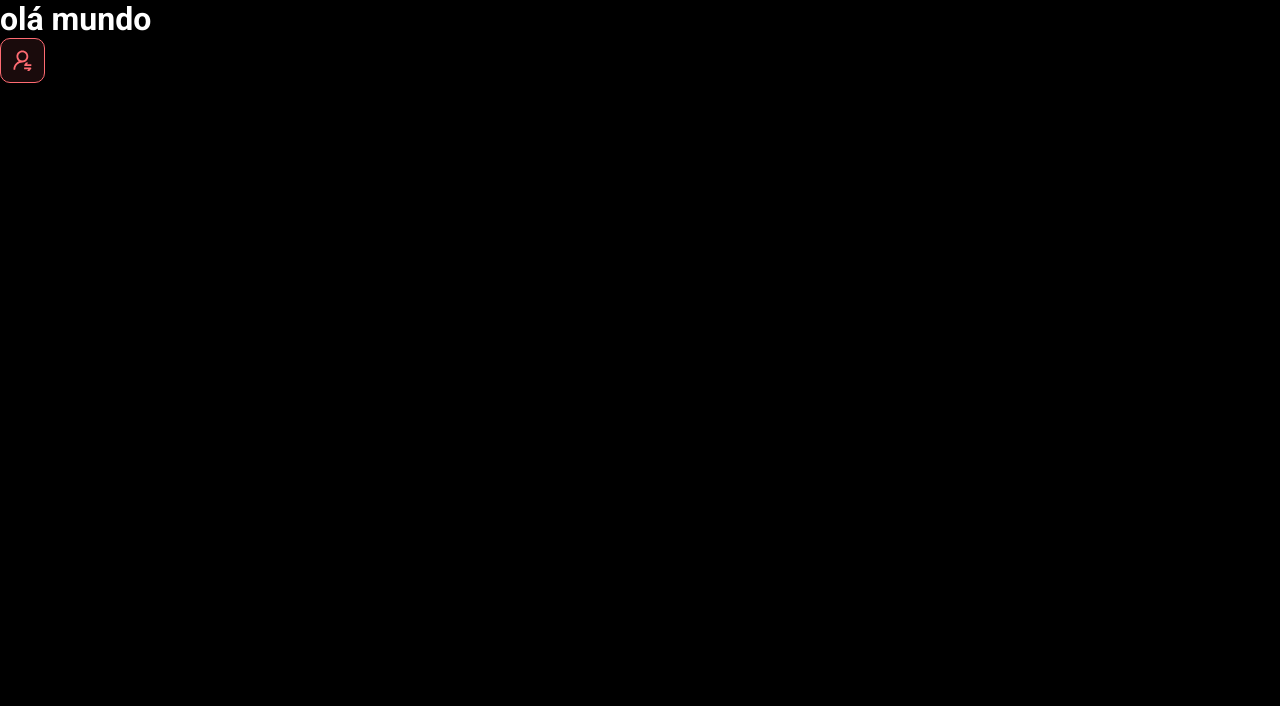
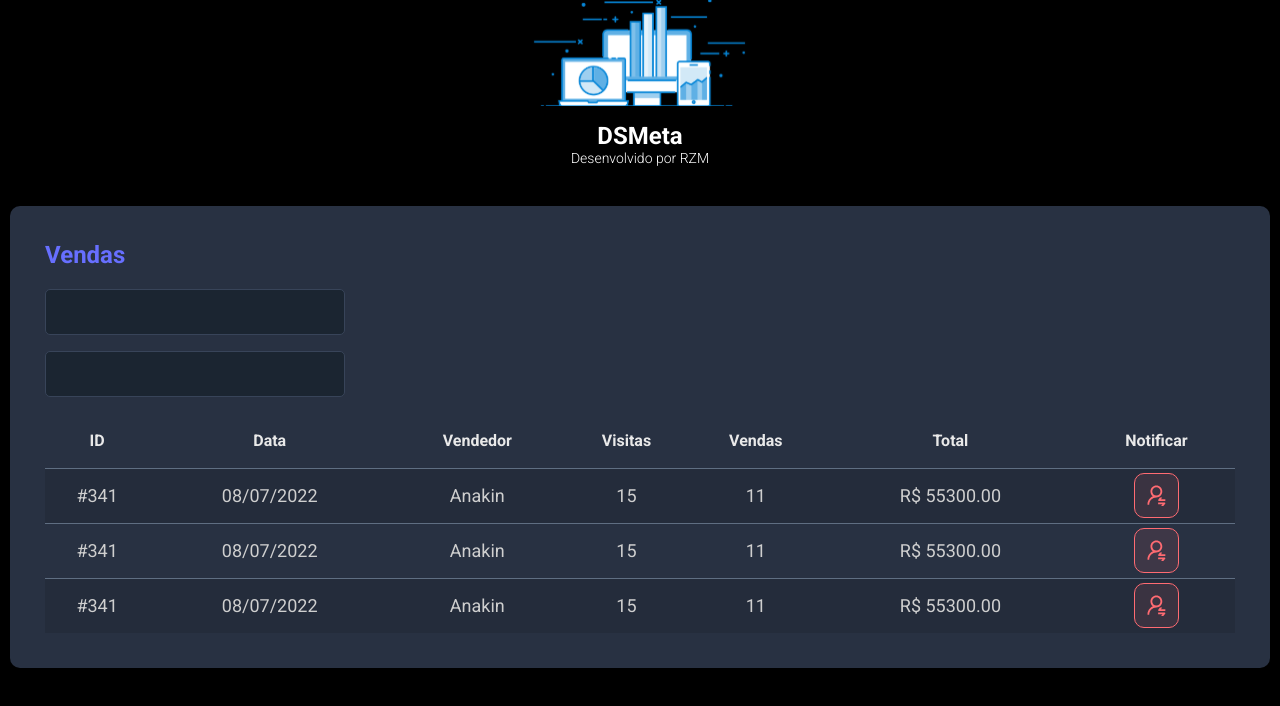
Before and after one commit to zumpchiat/dsmeta, a React (Vite) app in the folder frontend/: page / in a window 1280 px wide. Shown: the top 706 px of the page. Built offline with nearby package versions, Linux system fonts and the light colour scheme.

Commit message:
Other components

```diff
--- a/frontend/src/App.tsx
+++ b/frontend/src/App.tsx
@@ -1,10 +1,22 @@
+import Header from "./components/Header"
 import NotificationButton from "./components/NotificationButton"
+import SalesCard from "./components/SalesCard"
 
 function App() {
   return (
     <>
-      <h1> olá mundo</h1>
-      <NotificationButton />
+
+      <Header />
+
+
+      <main>
+        <section id="sales">
+          <div className="dsmeta-container"></div>
+          <SalesCard />
+        </section>
+
+      </main>
+
 
 
     </>
--- /dev/null
+++ b/frontend/src/components/Header/index.tsx
@@ -0,0 +1,18 @@
+import logo from '../../assets/img/logo.svg'
+import './styles.css'
+
+
+function Header() {
+    return (
+        <div className="dsmeta-logo-container">
+            <img src={logo} alt="DSMeta" />
+            <h1>DSMeta</h1>
+            <p>
+              Desenvolvido por
+              <a href="https://www.instagram.com/devsuperior.ig"> RZM</a>
+            </p>
+        </div>
+    )
+}
+
+export default Header
--- /dev/null
+++ b/frontend/src/components/Header/styles.css
@@ -0,0 +1,27 @@
+header {
+    background: linear-gradient(180deg, #102347 0%, #181818 100%);
+    height: 220px;
+    display: flex;
+    align-items: center;
+    justify-content: center;
+  }
+
+  .dsmeta-logo-container {
+    display: flex;
+    flex-direction: column;
+    align-items: center;
+  }
+
+  .dsmeta-logo-container img {
+    width: 235px;
+  }
+
+  .dsmeta-logo-container h1 {
+    margin-top: 15px;
+    font-size: 24px;
+  }
+
+  .dsmeta-logo-container p {
+    font-size: 14px;
+    font-weight: 300;
+  }
--- /dev/null
+++ b/frontend/src/components/SalesCard/index.tsx
@@ -0,0 +1,87 @@
+
+import NotificationButton from '../NotificationButton'
+import './styles.css'
+
+
+function SalesCard() {
+    return (
+        <>
+            <div className="dsmeta-card">
+                <h2 className="dsmeta-sales-title">Vendas</h2>
+                <div>
+                    <div className="dsmeta-form-control-container">
+                        <input className="dsmeta-form-control" type="text" />
+                    </div>
+                    <div className="dsmeta-form-control-container">
+                        <input className="dsmeta-form-control" type="text" />
+                    </div>
+                </div>
+
+                <div>
+                    <table className="dsmeta-sales-table">
+                        <thead>
+                            <tr>
+                                <th className="show992">ID</th>
+                                <th className="show576">Data</th>
+                                <th>Vendedor</th>
+                                <th className="show992">Visitas</th>
+                                <th className="show992">Vendas</th>
+                                <th>Total</th>
+                                <th>Notificar</th>
+                            </tr>
+                        </thead>
+                        <tbody>
+                            <tr>
+                                <td className="show992">#341</td>
+                                <td className="show576">08/07/2022</td>
+                                <td>Anakin</td>
+                                <td className="show992">15</td>
+                                <td className="show992">11</td>
+                                <td>R$ 55300.00</td>
+                                <td>
+                                    <div className="dsmeta-red-btn-container">
+
+                                          <NotificationButton />
+
+                                    </div>
+                                </td>
+                            </tr>
+                            <tr>
+                                <td className="show992">#341</td>
+                                <td className="show576">08/07/2022</td>
+                                <td>Anakin</td>
+                                <td className="show992">15</td>
+                                <td className="show992">11</td>
+                                <td>R$ 55300.00</td>
+                                <td>
+                                    <div className="dsmeta-red-btn-container">
+                                    <NotificationButton />
+                                    </div>
+                                </td>
+                            </tr>
+                            <tr>
+                                <td className="show992">#341</td>
+                                <td className="show576">08/07/2022</td>
+                                <td>Anakin</td>
+                                <td className="show992">15</td>
+                                <td className="show992">11</td>
+                                <td>R$ 55300.00</td>
+                                <td>
+                                    <div className="dsmeta-red-btn-container">
+                                    <NotificationButton />
+                                    </div>
+                                </td>
+                            </tr>
+                        </tbody>
+
+                    </table>
+                </div>
+
+            </div>
+
+        </>
+    )
+}
+
+
+export default SalesCard
--- /dev/null
+++ b/frontend/src/components/SalesCard/styles.css
@@ -0,0 +1,114 @@
+
+.dsmeta-card {
+    background-color: #283142;
+    border-radius: 10px;
+    padding: 30px 10px;
+  }
+
+
+  .dsmeta-sales-title {
+    color: #676fff;
+    font-size: 24px;
+    margin-bottom: 20px;
+  }
+
+  .dsmeta-form-control-container {
+    margin-bottom: 16px;
+    max-width: 300px;
+  }
+
+  .dsmeta-form-control {
+    width: 100%;
+    height: 46px;
+    background-color: #1b2531;
+    border: 1px solid #384459;
+    border-radius: 5px;
+    color: #9aaabe;
+    padding: 0 20px;
+    font-size: 18px;
+  }
+
+  .dsmeta-sales-table {
+    width: 100%;
+    border-spacing: 0;
+    border-collapse: collapse;
+  }
+
+  .dsmeta-sales-table thead {
+    height: 55px;
+    font-size: 16px;
+    color: #e9e9e9;
+    font-weight: 700;
+  }
+
+  .dsmeta-sales-table tbody {
+    font-size: 14px;
+    font-weight: 400;
+    color: #cfcfcf;
+    text-align: center;
+  }
+
+  .dsmeta-sales-table tbody tr {
+    height: 74px;
+    border-top: 1px solid #5f6e82;
+  }
+
+  .dsmeta-sales-table tbody tr:hover > td {
+    background-color: #384459;
+  }
+
+  .dsmeta-sales-table tbody tr:nth-child(odd) {
+    background-color: #242c3b;
+  }
+
+  .dsmeta-red-btn-container {
+      display: flex;
+      justify-content: center;
+  }
+
+
+  .show576 {
+      display: none;
+  }
+
+  .show992 {
+      display: none;
+  }
+
+  @media (min-width: 576px) {
+      .show576 {
+          display: table-cell;
+      }
+
+      .dsmeta-card {
+          padding: 35px;
+      }
+
+      .dsmeta-sales-table tbody tr {
+          height: 55px;
+      }
+
+      .dsmeta-sales-table tbody {
+          font-size: 18px;
+      }
+  }
+
+  @media (min-width: 992px) {
+      .show992 {
+          display: table-cell;
+      }
+  }
+  Footer
+  © 2022 GitHub, Inc.
+  Footer navigation
+  Terms
+  Privacy
+  Security
+  Status
+  Docs
+  Contact GitHub
+  Pricing
+  API
+  Training
+  Blog
+  About
--- a/frontend/src/index.css
+++ b/frontend/src/index.css
@@ -20,39 +20,8 @@
   text-decoration: none;
 }
 
-header {
-  background: linear-gradient(180deg, #102347 0%, #181818 100%);
-  height: 220px;
-  display: flex;
-  align-items: center;
-  justify-content: center;
-}
 
-.dsmeta-logo-container {
-  display: flex;
-  flex-direction: column;
-  align-items: center;
-}
 
-.dsmeta-logo-container img {
-  width: 235px;
-}
-
-.dsmeta-logo-container h1 {
-  margin-top: 15px;
-  font-size: 24px;
-}
-
-.dsmeta-logo-container p {
-  font-size: 14px;
-  font-weight: 300;
-}
-
-.dsmeta-card {
-  background-color: #283142;
-  border-radius: 10px;
-  padding: 30px 10px;
-}
 
 .dsmeta-container {
   width: 100%;
@@ -63,95 +32,3 @@
 #sales {
   padding: 40px 10px;
 }
-
-.dsmeta-sales-title {
-  color: #676fff;
-  font-size: 24px;
-  margin-bottom: 20px;
-}
-
-.dsmeta-form-control-container {
-  margin-bottom: 16px;
-  max-width: 300px;
-}
-
-.dsmeta-form-control {
-  width: 100%;
-  height: 46px;
-  background-color: #1b2531;
-  border: 1px solid #384459;
-  border-radius: 5px;
-  color: #9aaabe;
-  padding: 0 20px;
-  font-size: 18px;
-}
-
-.dsmeta-sales-table {
-  width: 100%;
-  border-spacing: 0;
-  border-collapse: collapse;
-}
-
-.dsmeta-sales-table thead {
-  height: 55px;
-  font-size: 16px;
-  color: #e9e9e9;
-  font-weight: 700;
-}
-
-.dsmeta-sales-table tbody {
-  font-size: 14px;
-  font-weight: 400;
-  color: #cfcfcf;
-  text-align: center;
-}
-
-.dsmeta-sales-table tbody tr {
-  height: 74px;
-  border-top: 1px solid #5f6e82;
-}
-
-.dsmeta-sales-table tbody tr:hover > td {
-  background-color: #384459;
-}
-
-.dsmeta-sales-table tbody tr:nth-child(odd) {
-  background-color: #242c3b;
-}
-
-.dsmeta-red-btn-container {
-    display: flex;
-    justify-content: center;
-}
-
-.show576 {
-    display: none;
-}
-
-.show992 {
-    display: none;
-}
-
-@media (min-width: 576px) {
-    .show576 {
-        display: table-cell;
-    }
-
-    .dsmeta-card {
-        padding: 35px;
-    }
-
-    .dsmeta-sales-table tbody tr {
-        height: 55px;
-    }
-
-    .dsmeta-sales-table tbody {
-        font-size: 18px;
-    }
-}
-
-@media (min-width: 992px) {
-    .show992 {
-        display: table-cell;
-    }
-}
```
Also changed, not shown: frontend/src/assets/img/logo.svg (added).
